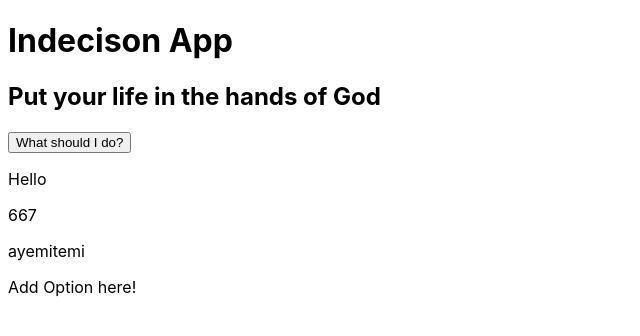
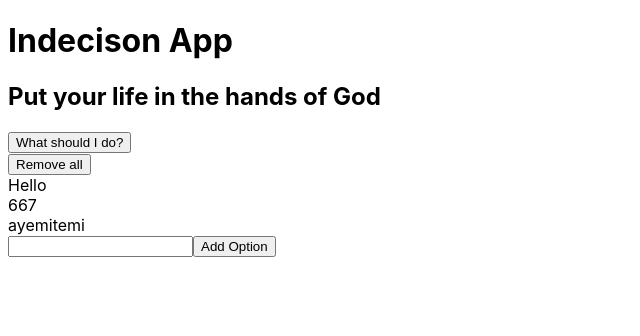
Before and after one commit to Mbarachi/Indescison-app, a React (Create React App) app: page / in a window 1280 px wide. Shown: the top 336 px of the page, without its empty margins (0-640 px from the left). Built offline with nearby package versions, Linux system fonts and the light colour scheme.

Commit message:
Adding more to the components

```diff
--- a/src/App.js
+++ b/src/App.js
@@ -15,12 +15,19 @@ class App extends React.Component {
     }
   }
 
+  handePick() {
+    alert("clicked");
+  }
+
+  handleRemove() {
+    alert("Removed")
+  }
   render() {
     return(
       <div>
         <Header title={this.state.title} subtitle={this.state.subtitle}/>
-        <Action/>
-        <Options option={this.state.options}/>
+        <Action handlePick = {this.handePick}/>
+        <Options options={this.state.options} handleRemove={this.handleRemove}/>
         <AddOptions/>
       </div>
     )
--- a/src/components/Action.js
+++ b/src/components/Action.js
@@ -1,15 +1,10 @@
 import React from "react"
 
 class Action extends React.Component {
-    constructor(){
-        super();
-        this.state = {}
-    }
-
     render() {
         return(
             <div>
-                <button>What should I do?</button>
+                <button onClick = {this.props.handlePick}>What should I do?</button>
             </div>
         )
     }
--- a/src/components/AddOptions.js
+++ b/src/components/AddOptions.js
@@ -1,15 +1,14 @@
 import React from "react"
 
 class AddOption extends React.Component {
-    constructor(){
-        super();
-        this.state = {}
-    }
 
     render() {
         return(
             <div>
-                Add Option here!
+                <form>
+                    <input type="text"></input>
+                    <button>Add Option</button>
+                </form>
             </div>
         )
     }
--- a/src/components/Option.js
+++ b/src/components/Option.js
@@ -9,7 +9,7 @@ class Option extends React.Component {
     render() {
         return(
             <div>
-                Option1
+                {this.props.optionText}
             </div>
         )
     }
--- a/src/components/Options.js
+++ b/src/components/Options.js
@@ -1,17 +1,12 @@
 import React from "react"
-// import Option from "./Option"
+import Option from "./Option"
 
 class Options extends React.Component {
-    constructor(){
-        super();
-    }
-
     render() {
         return(
             <div>
-               <p>{this.props.option[0]}</p>
-               <p>{this.props.option[1]}</p>
-               <p>{this.props.option[2]}</p>
+                <button onClick={this.props.handleRemove}>Remove all</button>
+               {this.props.options.map((option) =>  <Option key={option} optionText = {option} /> )}
 
             </div>
         )
```
